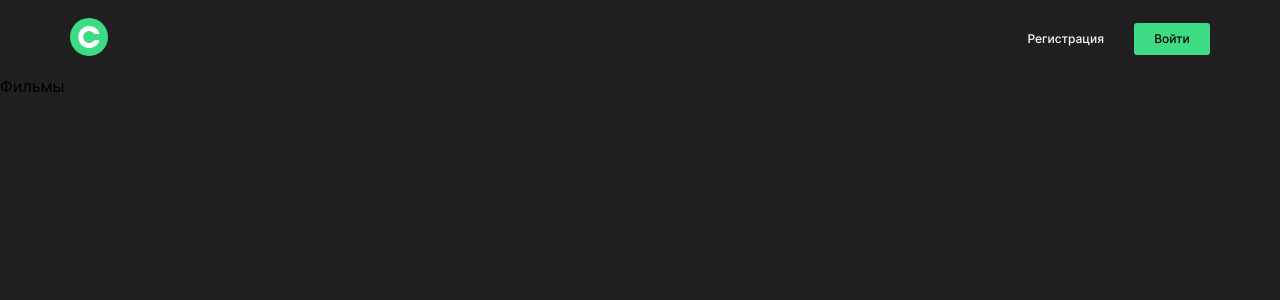
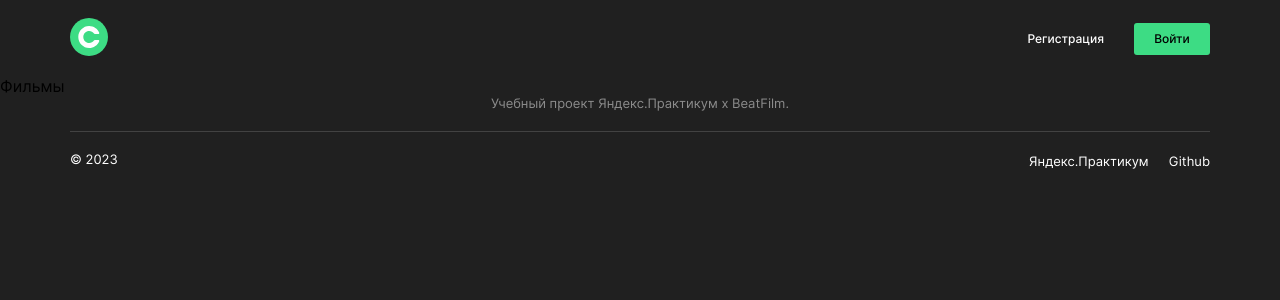
Before and after one commit to BeRealDude/movies-explorer-frontend, a React (Create React App) app: page /movies in a window 1280 px wide. Shown: the top 300 px of the page. Built offline with nearby package versions, Linux system fonts and the light colour scheme.

Commit message:
feat: portfolio, footer

```diff
--- a/src/components/AboutMe/AboutMe.css
+++ b/src/components/AboutMe/AboutMe.css
@@ -1,5 +1,5 @@
 .aboutMe {
-    padding: 110px 70px 125px;
+    padding: 110px 70px 101px;
 }
 
 .aboutMe__title {
@@ -68,59 +68,7 @@
     grid-row: 1/5;
 }
 
-.aboutMe__portfolio {
-
-}
-
-.aboutMe__portfolio-title {
-    color: #8B8B8B;
-    font-size: 18px;
-    line-height: 20px;
-    margin: 0;
-    margin: 0 0 50px;
-}
-
-.projects {
-    list-style: none;
-    padding: 0;
-    margin: 0;
-}
-
-.projects__item {
-    border-bottom: 1px solid #424242;
-    margin-bottom: 20px;
-    padding-bottom: 19px;
-}
-
-.projects__item:last-of-type {
-    border-bottom: none;
-    margin: 0;
-    padding: 0;
-}
-
-.projects__link {
-    color: #FFF;
-    font-size: 30px;
-    line-height: 50px;
-    letter-spacing: -1.2px;
-    text-decoration: none;
-
-    display: grid;
-    grid-template-columns: 38% 3%;
-    column-gap: 59%;
-}
-
-.projects__arrow {
-    align-self: center;
-    justify-self: center;
-}
-
 .aboutMe__git:hover {
     transition: 0.3s;
     opacity: 0.6;
 }
-
-.projects__link:hover {
-    transition: 0.3s;
-    opacity: 0.6;
-}
--- a/src/components/AboutMe/AboutMe.js
+++ b/src/components/AboutMe/AboutMe.js
@@ -1,6 +1,5 @@
 import "./AboutMe.css";
 import ava from "../../images/ava.jpg";
-import arrow from "../../images/icon_arrow.svg";
 
 function AboutMe() {
   return (
@@ -22,38 +21,6 @@ function AboutMe() {
         </a>
         <img className="aboutMe__img" src={ava} alt="моё фото" />
       </div>
-      <div className="aboutMe__portfolio">
-        <p className="aboutMe__portfolio-title">Портфолио</p>
-        <ul className="projects">
-          <li className="projects__item">
-            <a
-              className="projects__link"
-              href="https://github.com/BeRealDude/how-to-learn"
-            >
-              Статичный сайт
-              <img className="projects__arrow" src={arrow} alt="стрелка" />
-            </a>
-          </li>
-          <li className="projects__item">
-            <a
-              className="projects__link"
-              href="https://github.com/BeRealDude/russian-travel"
-            >
-              Адаптивный сайт
-              <img className="projects__arrow" src={arrow} alt="стрелка" />
-            </a>
-          </li>
-          <li className="projects__item">
-            <a
-              className="projects__link"
-              href="https://github.com/BeRealDude/react-mesto-api-full-gha"
-            >
-              Одностраничное приложение
-              <img className="projects__arrow" src={arrow} alt="стрелка" />
-            </a>
-          </li>
-        </ul>
-      </div>
     </section>
   );
 }
--- a/src/components/App/App.js
+++ b/src/components/App/App.js
@@ -9,6 +9,7 @@ import Register from '../Register/Register';
 import Login from '../Login/Login';
 import { useState } from 'react';
 import PageNotFound from '../PageNotFound/PageNotFound';
+import Footer from '../Footer/Footer';
 
 function App() {
   const [loggedIn, setLoggedIn] = useState(false);
@@ -35,6 +36,14 @@ function App() {
         <Route path="/signin" element={<Login />} />
         <Route path="*" element={<PageNotFound />} />
       </Routes>
+
+      {location.pathname === "/signup" || location.pathname === "/signin" ? (
+        ""
+      ) : (
+        <Footer />
+      )}
+
+
     </>
   );
   }
--- a/src/components/Footer/Footer.css
+++ b/src/components/Footer/Footer.css
@@ -0,0 +1,45 @@
+.footer {
+    padding: 0 70px;
+}
+
+.footer__title {
+    color: #8B8B8B;
+    text-align: center;
+    font-size: 13px;
+    font-weight: 400;
+    margin: 0 0 20px;
+}
+
+.footer__wrapp {
+    height: 56px;
+    display: flex;
+    justify-content: space-between;
+    align-items: center;
+    border-top: 1px solid #424242;
+}
+
+.footer__copyright {
+    color: #FFF;
+    font-size: 13px;
+}
+
+.footer__links {
+
+}
+
+.footer__link {
+    color: #FFF;
+    text-align: right;
+    font-size: 13px;
+    text-decoration: none;
+    margin-right: 20px;
+}
+
+.footer__link:last-of-type {
+    margin: 0;
+}
+
+.footer__link:hover {
+    transition: 0.3s;
+    opacity: 0.6;
+}
--- a/src/components/Footer/Footer.js
+++ b/src/components/Footer/Footer.js
@@ -0,0 +1,18 @@
+import './Footer.css'
+
+function Footer() {
+    return (
+      <footer className='footer'>
+      <h2 className='footer__title'>Учебный проект Яндекс.Практикум х BeatFilm.</h2>
+      <div className='footer__wrapp'>
+        <span className='footer__copyright'>&copy; {new Date().getFullYear()}</span>
+        <div className='footer__links'>
+        <a className='footer__link' href='https://practicum.yandex.ru/'>Яндекс.Практикум</a>
+        <a className='footer__link' href='https://github.com/BeRealDude'>Github</a>
+        </div>
+      </div>
+      </footer>
+    );
+  }
+
+  export default Footer;
--- a/src/components/PageNotFound/PageNotFound.js
+++ b/src/components/PageNotFound/PageNotFound.js
@@ -1,8 +1,6 @@
 function PageNotFound() {
     return (
-      <>
-      <div>Страница не найдена</div>
-      </>
+      <div id="pageNotFound">Страница не найдена</div>
     );
   }
 
--- a/src/components/Portfolio/Portfolio.css
+++ b/src/components/Portfolio/Portfolio.css
@@ -0,0 +1,51 @@
+.portfolio {
+    padding: 0 70px 125px;
+}
+
+.portfolio__title {
+    color: #8B8B8B;
+    font-size: 18px;
+    line-height: 20px;
+    margin: 0;
+    margin: 0 0 50px;
+}
+
+.projects {
+    list-style: none;
+    padding: 0;
+    margin: 0;
+}
+
+.projects__item {
+    border-bottom: 1px solid #424242;
+    margin-bottom: 20px;
+    padding-bottom: 19px;
+}
+
+.projects__item:last-of-type {
+    border-bottom: none;
+    margin: 0;
+    padding: 0;
+}
+
+.projects__link {
+    color: #FFF;
+    font-size: 30px;
+    line-height: 50px;
+    letter-spacing: -1.2px;
+    text-decoration: none;
+
+    display: grid;
+    grid-template-columns: 38% 3%;
+    column-gap: 59%;
+}
+
+.projects__arrow {
+    align-self: center;
+    justify-self: center;
+}
+
+.projects__link:hover {
+    transition: 0.3s;
+    opacity: 0.6;
+}
--- a/src/components/Portfolio/Portfolio.js
+++ b/src/components/Portfolio/Portfolio.js
@@ -1,8 +1,40 @@
+import './Portfolio.css'
+import arrow from "../../images/icon_arrow.svg";
+
 function Portfolio() {
     return (
-      <>
-      <div>компонент со ссылками на другие проекты</div>
-      </>
+      <section className="portfolio">
+        <p className="portfolio__title">Портфолио</p>
+        <ul className="projects">
+          <li className="projects__item">
+            <a
+              className="projects__link"
+              href="https://github.com/BeRealDude/how-to-learn"
+            >
+              Статичный сайт
+              <img className="projects__arrow" src={arrow} alt="стрелка" />
+            </a>
+          </li>
+          <li className="projects__item">
+            <a
+              className="projects__link"
+              href="https://github.com/BeRealDude/russian-travel"
+            >
+              Адаптивный сайт
+              <img className="projects__arrow" src={arrow} alt="стрелка" />
+            </a>
+          </li>
+          <li className="projects__item">
+            <a
+              className="projects__link"
+              href="https://github.com/BeRealDude/react-mesto-api-full-gha"
+            >
+              Одностраничное приложение
+              <img className="projects__arrow" src={arrow} alt="стрелка" />
+            </a>
+          </li>
+        </ul>
+      </section>
     );
   }
 
```
